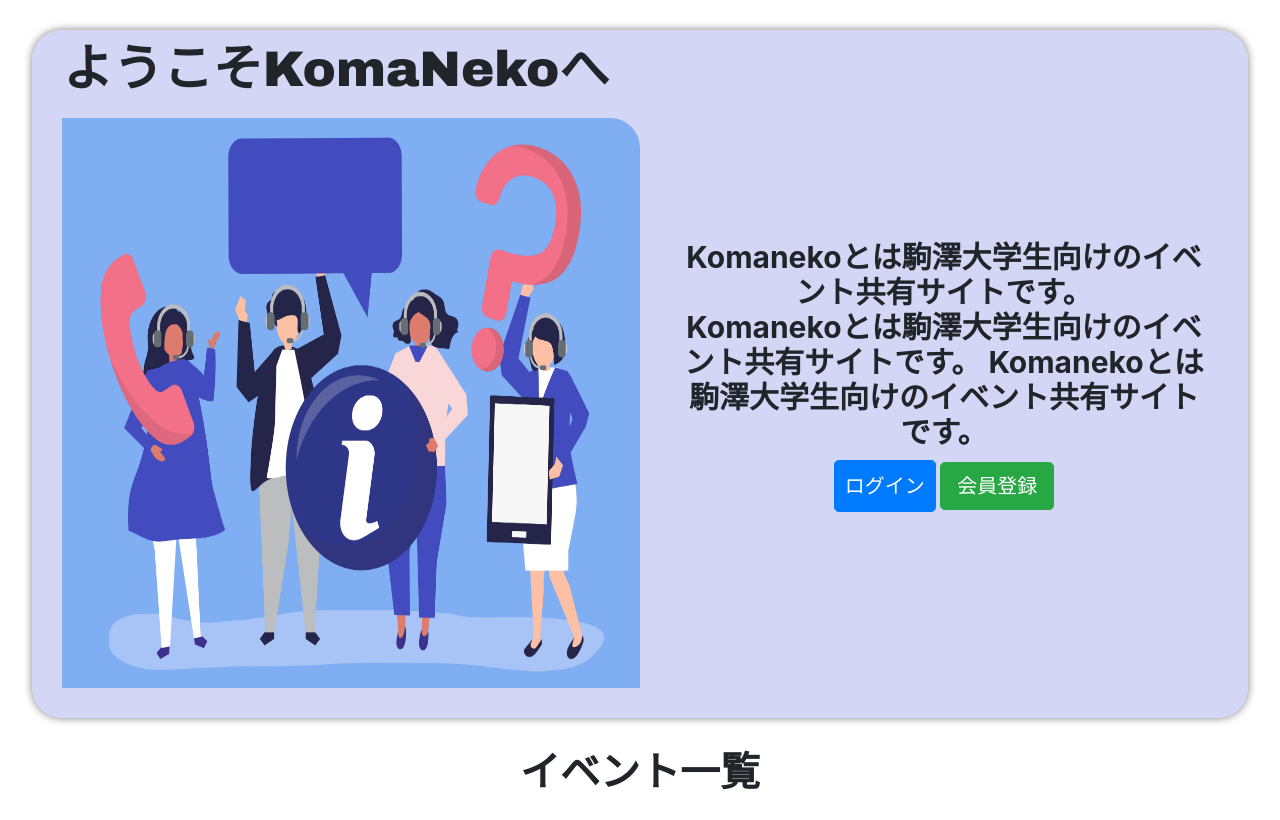
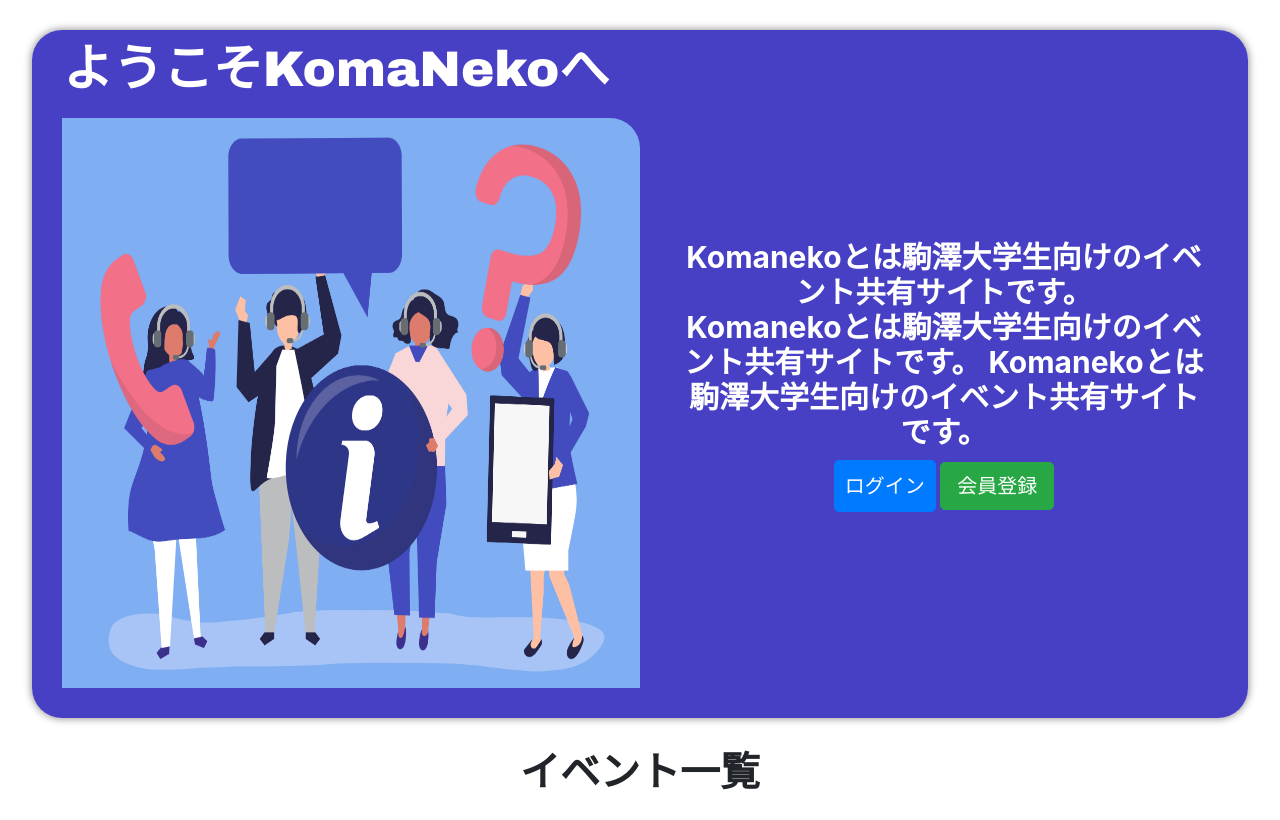
Before and after one commit to daikiyano/komaneko, a Flask app: page / in a window 1280 px wide. Shown: the part 86-906 px from the top of the page. Run offline with Flask 2, Linux system fonts and the light colour scheme; data that the repository does not hold is empty; some libraries are stand-ins or nearby versions.

Commit message:
Change Top background

```diff
--- a/companyblog/static/pc.css
+++ b/companyblog/static/pc.css
@@ -44,10 +44,12 @@
 /* index.page */
 .site_box{
   text-align:center;
+  color:white;
   width:95%;
   height:auto;
   margin: 30px auto;
-  background:rgba(114,120,224,0.3); border-radius:30px;
+  background:rgba(51,44,191,0.9);
+  border-radius:30px;
   box-shadow: 0 0 8px gray;
   display: flex;
   justify-content: center;
--- a/companyblog/static/phone.css
+++ b/companyblog/static/phone.css
@@ -45,11 +45,13 @@
 /* index.page */
 .site_box{
   text-align:center;
-  width:99%;
+  width:100%;
+  color:white;
   height:auto;
   margin-bottom:30px;
   margin-top:0;
-  background:rgba(114,120,224,0.3); border-radius:5px;
+  background:rgba(51,44,191,0.9);
+  border-radius:5px;
   box-shadow: 0 0 8px gray;
 }
 
@@ -60,7 +62,7 @@
 
 .title_image{
   height:300px;
-  width:100%;
+  width:95%;
   border-radius:10px;
 }
 
@@ -71,7 +73,7 @@
 
 .intro_p{
   font-size:20px;
-  padding: 5px 0;
+  padding: 5px 10px;
   width:100%;
   line-height:35px;
 }
--- a/companyblog/static/tablet.css
+++ b/companyblog/static/tablet.css
@@ -40,7 +40,9 @@
   width:95%;
   height:auto;
   margin: 30px auto;
-  background:rgba(114,120,224,0.3); border-radius:30px;
+background:rgba(51,44,191,0.9);
+color:white;
+ border-radius:30px;
   box-shadow: 0 0 8px gray;
   display: flex;
   justify-content: center;
```
Also changed, not shown: data.sqlite.
